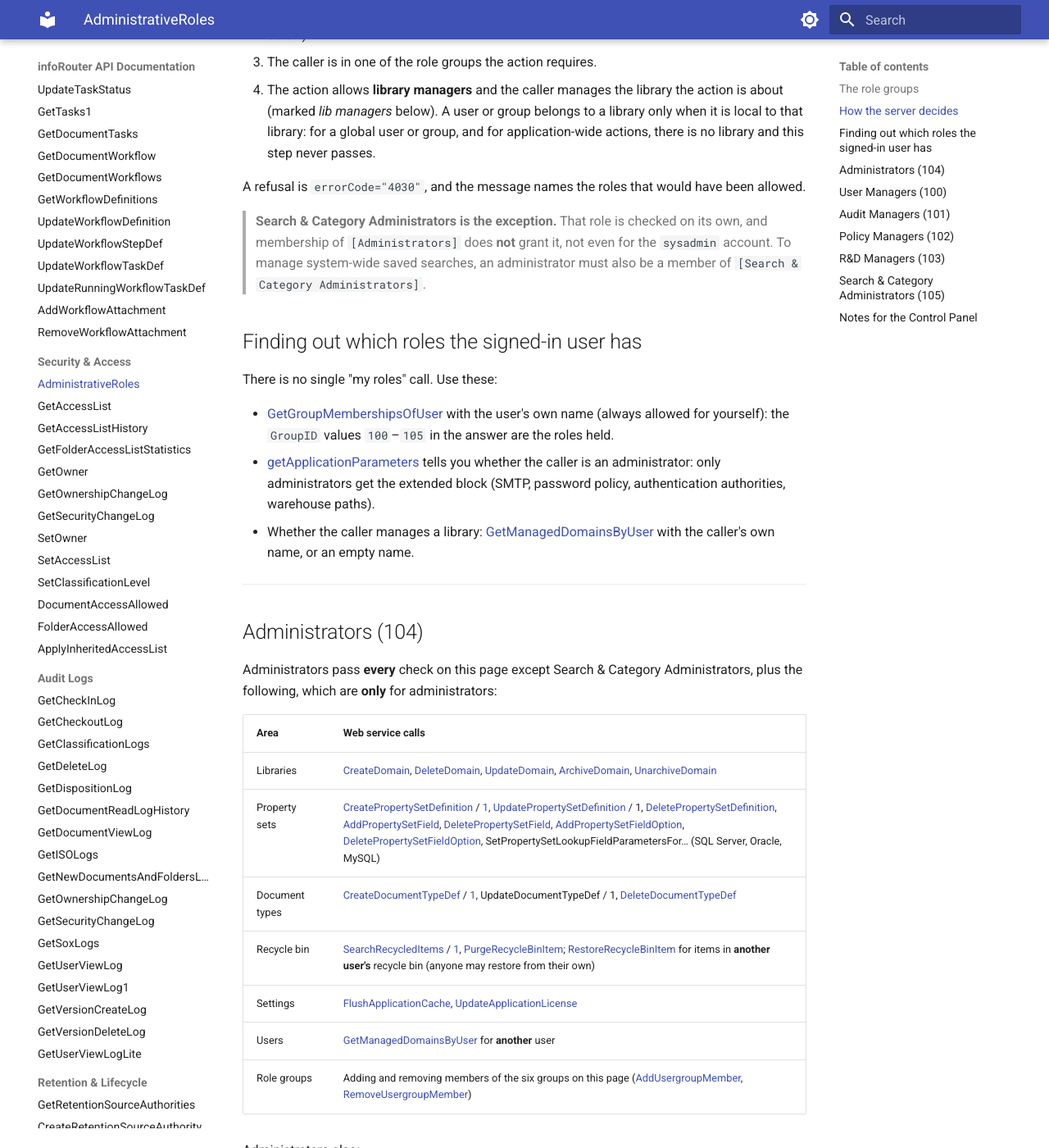
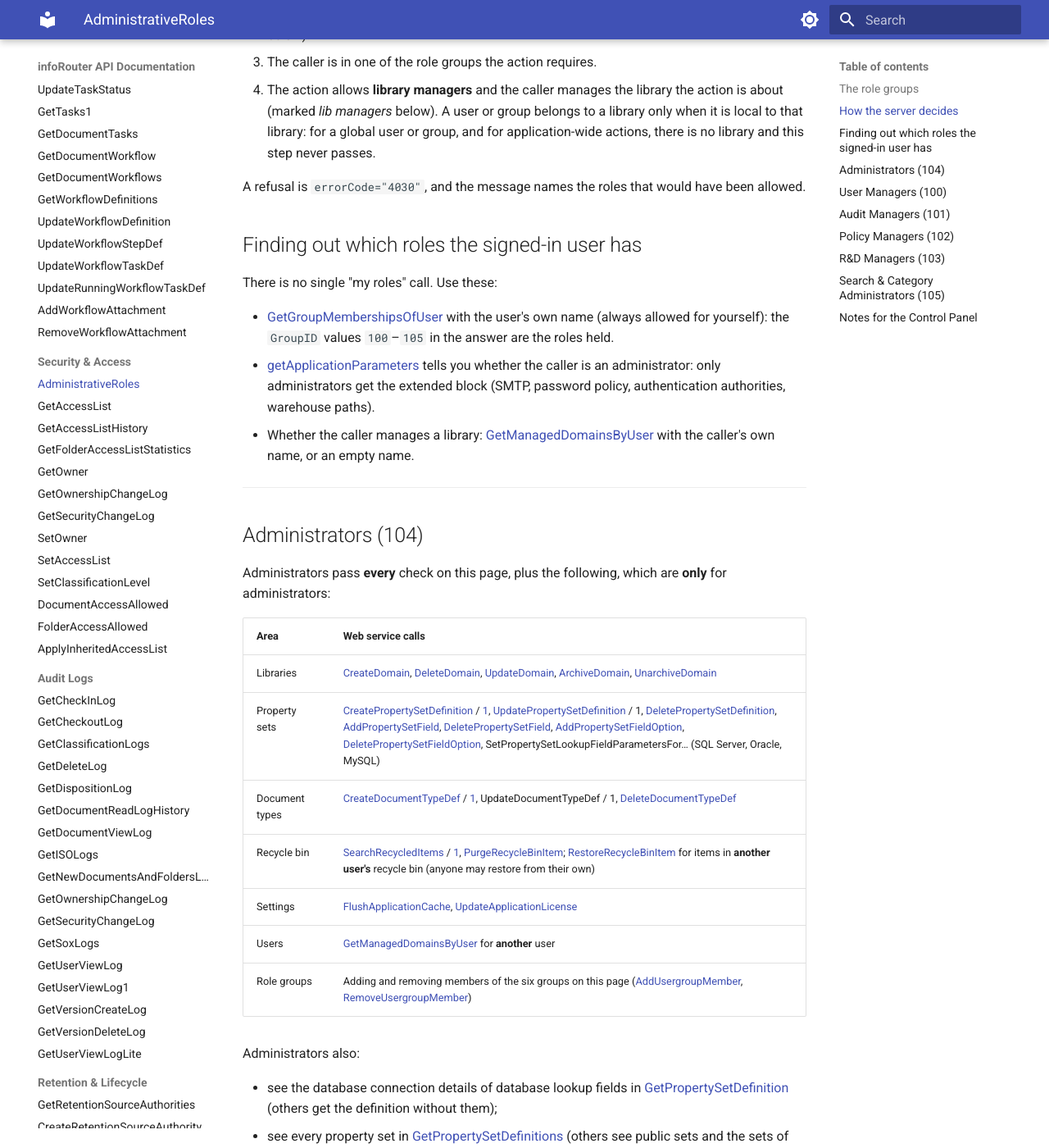
Before and after one commit to inforouter/apidocs, an MkDocs documentation site: the page built from docs/AdministrativeRoles.md, in a window 1280 px wide and 1400 px high, scrolled down 1327 px. Shown: the whole window at 82% size. Built offline with MkDocs 1.6.1 and Material for MkDocs 9.7.7, drawn with Linux system fonts in a browser that asks for light colours; some of the changed text lies outside the part shown.

Commit message:
Saved searches: personal entries deleted only by their owner, administrators hold the search role; TransferUserDomainManagerRoles: real permissions
Co-Authored-By: Claude Opus 5.5 <noreply@anthropic.com>

```diff
--- a/docs/AdministrativeRoles.md
+++ b/docs/AdministrativeRoles.md
@@ -11,7 +11,7 @@ this page describes those checks as the server makes them.
 
 | Group id | Group name | Role | In short |
 |---:|---|---|---|
-| `104` | `[Administrators]` | Administrators | Everything except Search & Category Administrators. Passes every other role check below. |
+| `104` | `[Administrators]` | Administrators | Everything. Passes every role check below. |
 | `100` | `[User Managers]` | UserManager | Users, user groups, library membership and managers, user transfers. |
 | `101` | `[Audit Managers]` | AuditManager | Audit logs, licence, server and warehouse status. |
 | `102` | `[Policy Managers]` | PolicyManager | Application settings and library policies. |
@@ -38,10 +38,6 @@ For an administrative action the server allows the call when **any** of these is
 
 A refusal is `errorCode="4030"`, and the message names the roles that would have been allowed.
 
-> **Search & Category Administrators is the exception.** That role is checked on its own, and membership of
-> `[Administrators]` does **not** grant it, not even for the `sysadmin` account. To manage system-wide saved
-> searches, an administrator must also be a member of `[Search & Category Administrators]`.
-
 ## Finding out which roles the signed-in user has
 
 There is no single "my roles" call. Use these:
@@ -58,7 +54,7 @@ There is no single "my roles" call. Use these:
 
 ## Administrators (104)
 
-Administrators pass **every** check on this page except Search & Category Administrators, plus the following,
+Administrators pass **every** check on this page, plus the following,
 which are **only** for administrators:
 
 | Area | Web service calls |
@@ -183,10 +179,10 @@ owner and need no role.
 |---|---|
 | Create a system-wide saved search or search page | [CreateSavedSearch](CreateSavedSearch.md) without `isPersonal` |
 | Change a system-wide one | [UpdateSavedSearch](UpdateSavedSearch.md). A personal one can be changed only by its owner, even by a search administrator. |
-| Delete a system-wide one, or anyone's personal one | [DeleteSavedSearch](DeleteSavedSearch.md) |
+| Delete a system-wide one | [DeleteSavedSearch](DeleteSavedSearch.md). A personal one can be deleted only by its owner. |
 | See every system-wide saved search, whatever groups it is shared with | [GetSavedSearches](GetSavedSearches.md), [GetSavedSearch](GetSavedSearch.md) |
 
-As noted above, `[Administrators]` membership does not include this role.
+Administrators hold this role too, without being members of the group. Up to 8.7 they had to be added to it.
 
 ---
 
```
Also changed, not shown: docs/CreateSavedSearch.md (+1 -1 lines), docs/DeleteSavedSearch.md (+3 -3 lines), docs/TransferUserDomainManagerRoles.md (+6 -2 lines), docs/UpdateSavedSearch.md (+1 -1 lines).
